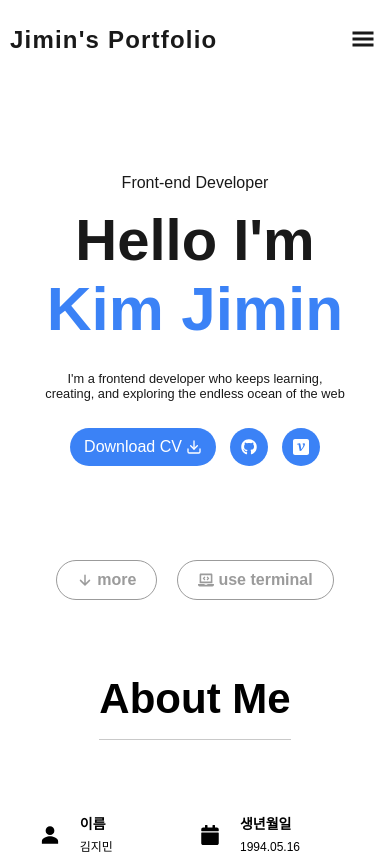
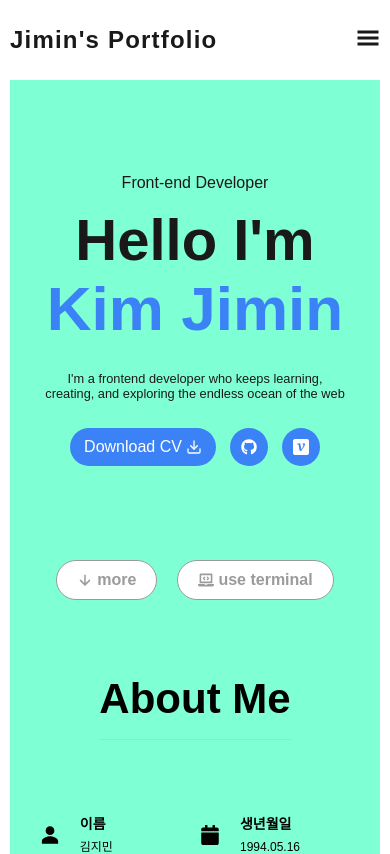
Before and after one commit to wlals4264/bluemin-portfolio, a Next.js app: page / in a window 390 px wide. Shown: the top 854 px of the page. Built offline with nearby package versions, Linux system fonts and the light colour scheme; a web font is replaced by a local one.

Commit message:
Refactor: Nav 디자인 수정

```diff
--- a/src/components/Nav.tsx
+++ b/src/components/Nav.tsx
@@ -34,9 +34,9 @@ export default function Nav({ titles, sectionRefs }: NavProps) {
         <button className="hire-me-btn">Hire me!</button>
       </nav>
 
-      <button className="nav-toggle" onClick={() => setIsNavOpen((prev) => !prev)} aria-label="toggle nav">
+      <div className="nav-toggle" onClick={() => setIsNavOpen((prev) => !prev)} aria-label="toggle nav">
         <GiHamburgerMenu size={24} />
-      </button>
+      </div>
     </>
   );
 }
--- a/src/styles/Home.scss
+++ b/src/styles/Home.scss
@@ -3,6 +3,7 @@
   margin: auto;
   min-height: 100vh;
   padding-bottom: 30px;
+  background-color: aquamarine;
 }
 
 // 노트북 (769px ~ 1024px)
--- a/src/styles/components/Header.scss
+++ b/src/styles/components/Header.scss
@@ -38,15 +38,19 @@
 // 태블릿 (481px ~ 768px)
 @media (max-width: 768px) {
   .header-container {
-    width: 90vw;
-    padding: 10px 10px;
+    width: 100vw;
+    padding: 10px 35px;
+    margin: 0;
+    box-sizing: border-box;
   }
 }
 
 // 모바일 (480px 이하)
 @media (max-width: 480px) {
   .header-container {
-    width: 95vw;
+    width: 100vw;
     padding: 10px 10px;
+    margin: 0;
+    box-sizing: border-box;
   }
 }
--- a/src/styles/components/Nav.scss
+++ b/src/styles/components/Nav.scss
@@ -57,19 +57,20 @@
     flex-direction: column;
     align-items: flex-start;
     padding: 15px 0;
-    // box-shadow: 0 1px 2px rgba(0, 0, 0, 0.1);
+    box-shadow: 0 1px 2px rgba(0, 0, 0, 0.1);
     opacity: 0;
     visibility: hidden;
     z-index: 1000;
     gap: 20px;
+    padding: 15px 35px;
+
+    > span {
+      padding: 0;
+    }
 
     &.open {
       opacity: 1;
       visibility: visible;
-
-      > span {
-        padding: 0 10px;
-      }
 
       > .hire-me-btn {
         border: none;
@@ -78,7 +79,7 @@
         cursor: pointer;
         background-color: #fff;
         color: #191919;
-        padding: 0 10px;
+        padding: 0;
       }
     }
   }
@@ -87,3 +88,14 @@
     display: block;
   }
 }
+
+// 모바일 (480px 이하)
+@media (max-width: 480px) {
+  .nav-container {
+    padding: 10px 10px;
+
+    > span {
+      padding: 0;
+    }
+  }
+}
```
